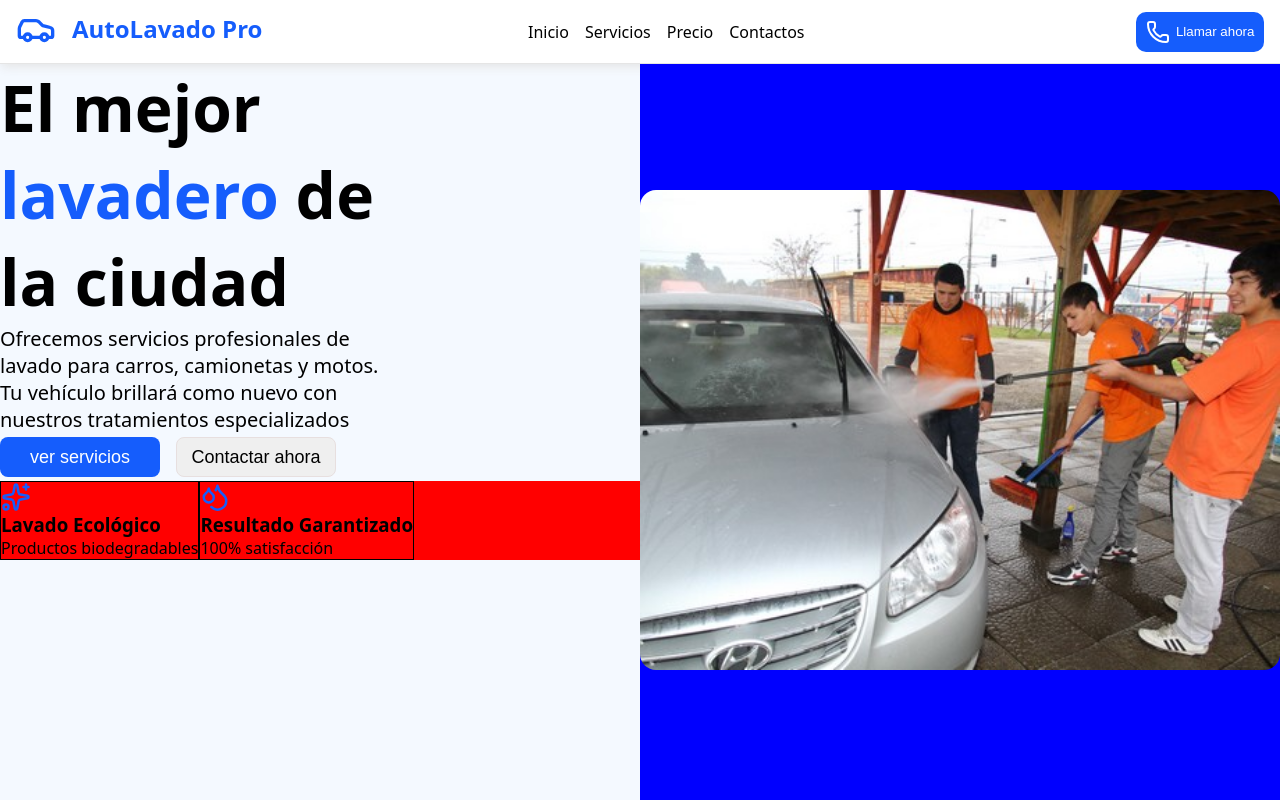
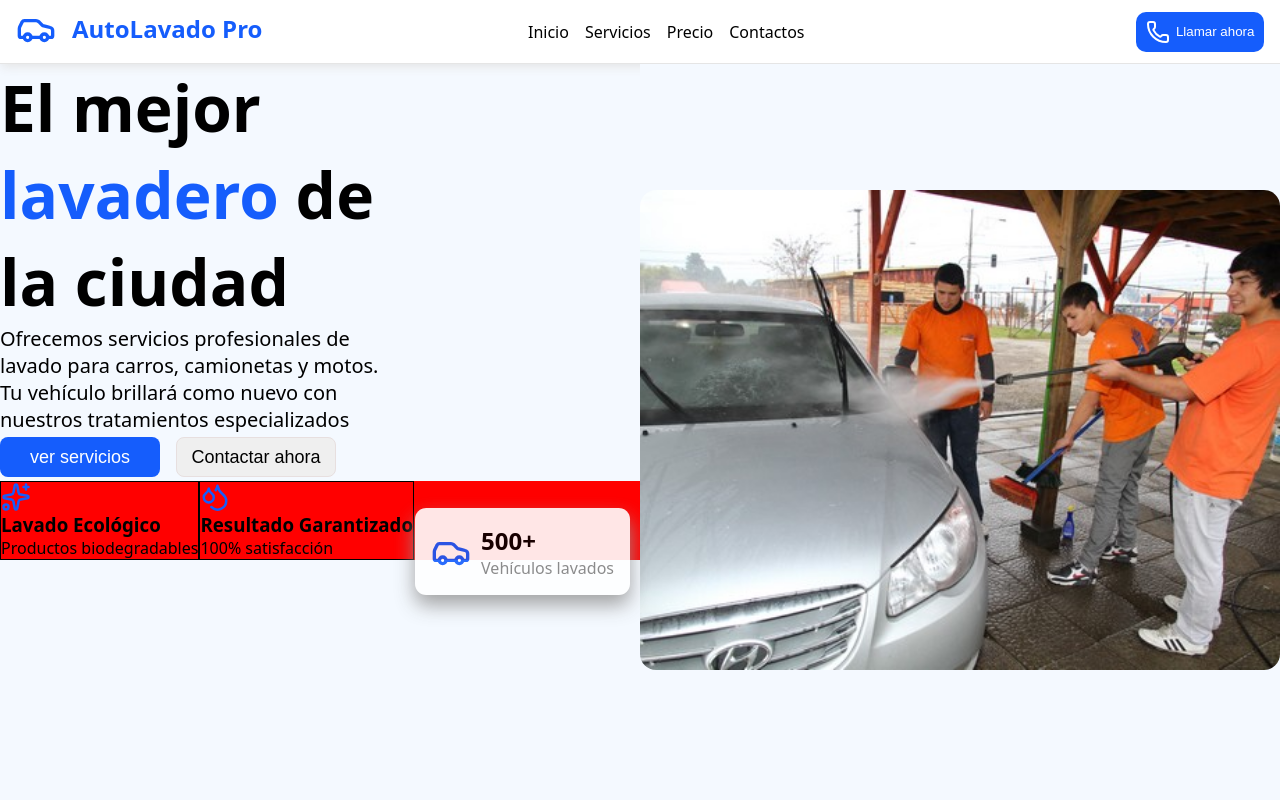
Before and after one commit to ordogens/carWash, a React (Vite) app in the folder lavadero/: page / in a window 1280 px wide. Built offline with nearby package versions, Linux system fonts and the light colour scheme.

Commit message:
Update: fin image implement

```diff
--- a/lavadero/src/main/Main.tsx
+++ b/lavadero/src/main/Main.tsx
@@ -1,5 +1,5 @@
 import styles from "./main.module.css";
-import { Sparkles,Droplets } from "lucide-react";
+import { Sparkles,Droplets, Car } from "lucide-react";
 import CarCleaners from '../assets/images/carCleaners.jpg'
 
 export const Main = () => {
@@ -39,8 +39,12 @@ export const Main = () => {
           <img className={styles.carImageContainer} src={CarCleaners} alt="" />
         </picture>
 
-        <div>
-
+        <div className={styles.badgeCar}>
+          <Car style={{ color: "#155dfc" }} size={40} />
+          <div className={styles.paragraphs}>
+            <p>500+</p>
+            <p>Vehículos lavados</p>
+          </div>
         </div>
       </article>
     </section>
--- a/lavadero/src/main/main.module.css
+++ b/lavadero/src/main/main.module.css
@@ -60,7 +60,7 @@
   & .car {
     width: 50vw;
     height: 92vh;
-    background-color: blue;
+    background-color: #f4f9ff;
     display: flex;
     justify-content: center;
     align-items: center;
@@ -69,5 +69,35 @@
       border-radius: 1rem;
       width: 40rem;
     }
+
+    & .badgeCar {
+      background: #fff;
+      position: absolute;
+      display: flex;
+      padding: 1rem;
+      border-radius: .7rem;
+      z-index: 1;
+      right: 650px;
+      bottom: 205px;
+      box-shadow: 0 10px 20px 0 #999;
+      gap: 10px;
+      opacity: .90;
+      align-items: center;
+
+      & .paragraphs {
+        display: flex;
+        flex-direction: column;
+        align-items: start;
+
+        & p:first-child {
+          font-weight: 700;
+          font-size: 24px;
+        }
+
+        & p:nth-child(2) {
+          color: gray;
+        }
+      }
+    }
   }
 }
```
